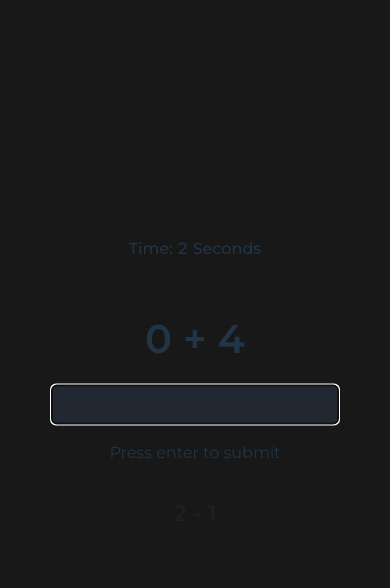
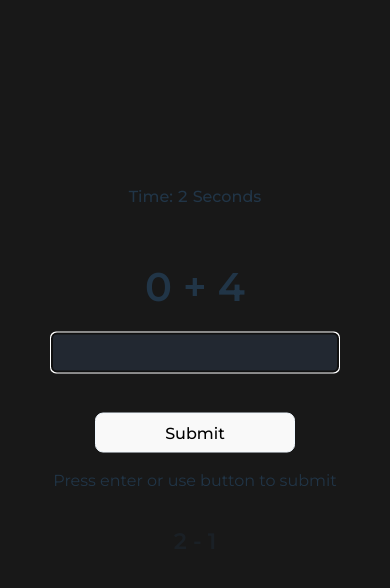
Before and after one commit to Joefahing/quick-maths, a React (Vite) app: page / in a window 390 px wide. Both pictures are taken after a click on the button "Start". Shown: the top 588 px of the page. Built offline with nearby package versions, Linux system fonts and the light colour scheme.

Commit message:
Enable submit button and numeric keypad for mobile

```diff
--- a/src/App.tsx
+++ b/src/App.tsx
@@ -24,6 +24,8 @@ import
   type NavigateFunction
 }                                                   from 'react-router-dom';
 import paths                                        from './routes/routes';
+
+// TODO: Investigate context api
 
 function App(): JSX.Element
 {
--- a/src/components/CalculationPanel/MainCalculationQuestion/MainCalculationQuestion.module.css
+++ b/src/components/CalculationPanel/MainCalculationQuestion/MainCalculationQuestion.module.css
@@ -27,3 +27,8 @@
   padding: 0 0.5rem;
   text-align: center;
 }
+
+.submit_button
+{
+  margin-top: 1.5rem;
+}
--- a/src/components/CalculationPanel/MainCalculationQuestion/MainCalculationQuestion.tsx
+++ b/src/components/CalculationPanel/MainCalculationQuestion/MainCalculationQuestion.tsx
@@ -4,22 +4,32 @@ import styles from './MainCalculationQuestion.module.css';
 function MainCalculationQuestion(prop: {expression: string, onAnswerEntered: (answer: number) => void}): JSX.Element
 {
     const [inputValue, setInputValue] = useState<string>('');
-
     const inputRef = useRef<HTMLInputElement | null>(null);
     const {expression, onAnswerEntered} = prop;
 
-    const handleAnswer = (event: React.KeyboardEvent<HTMLInputElement>): void => {
-        if (event.key !== 'Enter') return;
+    const submitAnswer = (answer: string): void =>
+    {
+        if (answer === '') return;
 
-        const raw = event.currentTarget.value.trim();
-        if (raw === '') return;
-
-        const value = Number(raw);
+        const value = Number(answer);
         if (Number.isNaN(value)) return;
 
         onAnswerEntered(value);
         setInputValue('');
+    }
+
+    const handleSubmitAnswerByKey = (event: React.KeyboardEvent<HTMLInputElement>): void => {
+        if (event.key !== 'Enter') return;
+
+        const answer = event.currentTarget.value.trim();
+        submitAnswer(answer);
     };
+
+    const handleSubmitAnswerByButton = (): void =>
+    {
+        const answer: string = inputRef.current?.value.trim() ?? '';
+        submitAnswer(answer);
+    }
 
     useEffect(() => inputRef.current?.focus(), [expression]);
 
@@ -31,13 +41,18 @@ function MainCalculationQuestion(prop: {expression: string, onAnswerEntered: (an
                     className={styles.answer_input}
                     type="text"
                     pattern="[0-9]*"
-                    inputMode="text"
+                    inputMode="numeric"
                     maxLength={8}
                     ref={inputRef}
                     value={inputValue}
                     onChange={(e) => setInputValue(e.target.value)}
-                    onKeyDown={handleAnswer}/>
-                <div>Press enter to submit</div>
+                    onKeyDown={handleSubmitAnswerByKey}/>
+                <button
+                    className={styles.submit_button}
+                    onClick={handleSubmitAnswerByButton}
+                    type="button"
+                    >Submit</button>
+                <div>Press enter or use button to submit</div>
             </div>
         </>
     );
```
